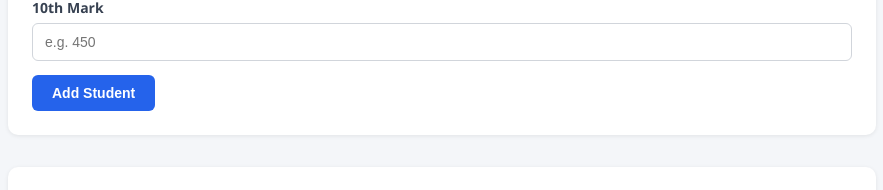
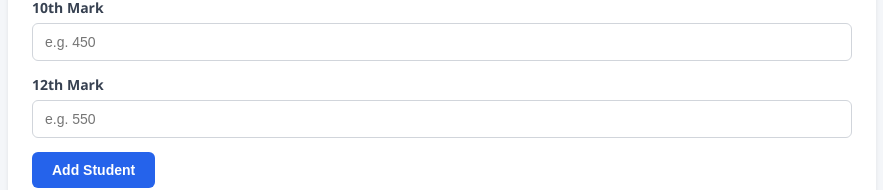
Before and after one commit to HARIHARANJAYARAJ/devops-frontend, a React (Create React App) app: page / in a window 1280 px wide. Shown: the part 1017-1207 px from the top of the page, without its empty margins (198-1081 px from the left). Built offline with nearby package versions, Linux system fonts and the light colour scheme; no server answers.

Commit message:
Add native place to frontend

```diff
--- a/src/components/StudentForm.js
+++ b/src/components/StudentForm.js
@@ -12,6 +12,7 @@ const emptyForm = {
   city: "",
   nativeplace: "",
   tenth_mark: "",
+  twelfth_mark: "",
 };
 
 export default function StudentForm({
@@ -199,6 +200,18 @@ export default function StudentForm({
     max="500"
   />
 </div>
+<div className="form-row">
+  <label>12th Mark</label>
+  <input
+    type="number"
+    name="twelfth_mark"
+    value={form.twelfth_mark || ""}
+    onChange={handleChange}
+    placeholder="e.g. 550"
+    min="0"
+    max="600"
+  />
+</div>
 
       <div className="form-actions">
         <button type="submit">
--- a/src/components/StudentList.js
+++ b/src/components/StudentList.js
@@ -19,6 +19,7 @@ export default function StudentList({ students, onEdit, onDelete }) {
             <th>City</th>
             <th>nativepalce</th>
             <th>10th Mark</th>
+            <th>12th Mark</th>
             <th>Actions</th>
 
 
@@ -37,6 +38,8 @@ export default function StudentList({ students, onEdit, onDelete }) {
               <td>{s.city || "-"}</td>
               <td>{s.nativeplace || "-"}</td>
               <td>{s.tenth_mark ?? "-"}</td>
+              <td>{s.twelfth_mark ?? "-"}</td>
+
 
               <td className="actions">
                 <button onClick={() => onEdit(s)}>
```
